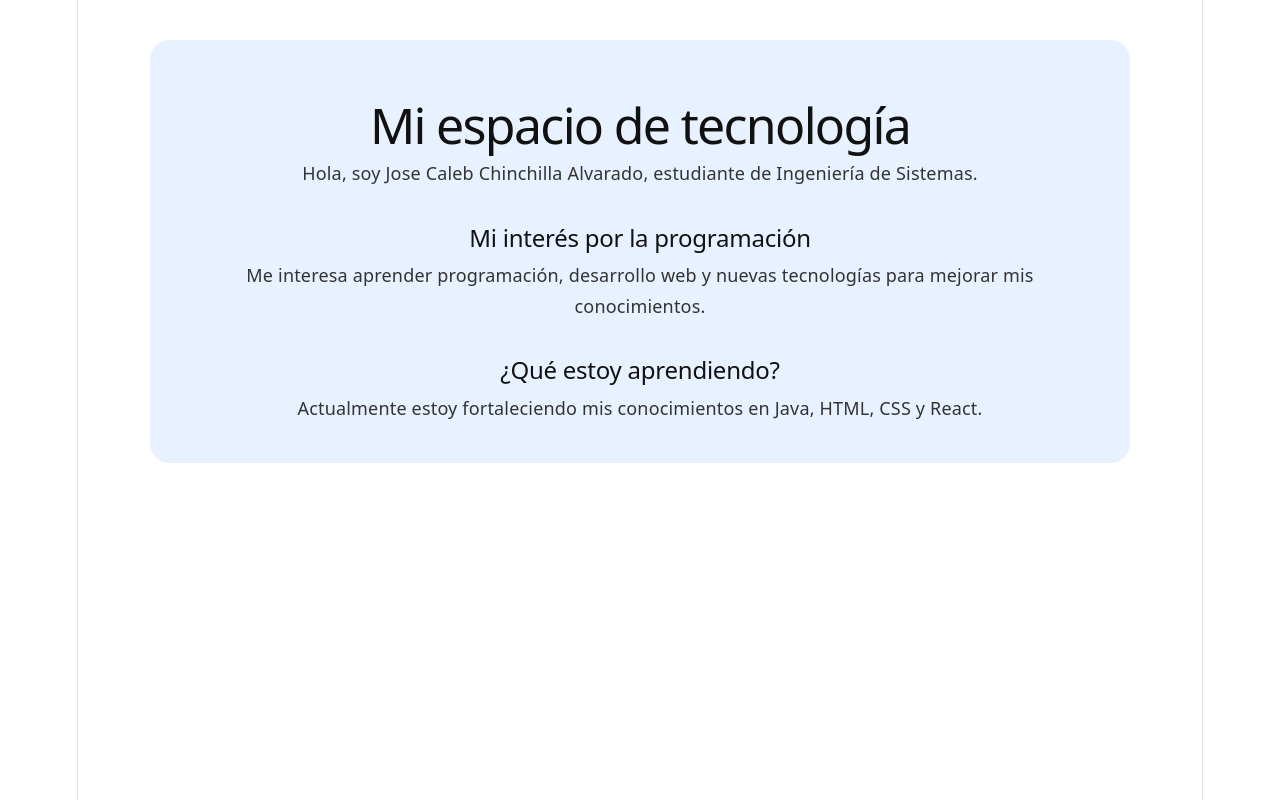
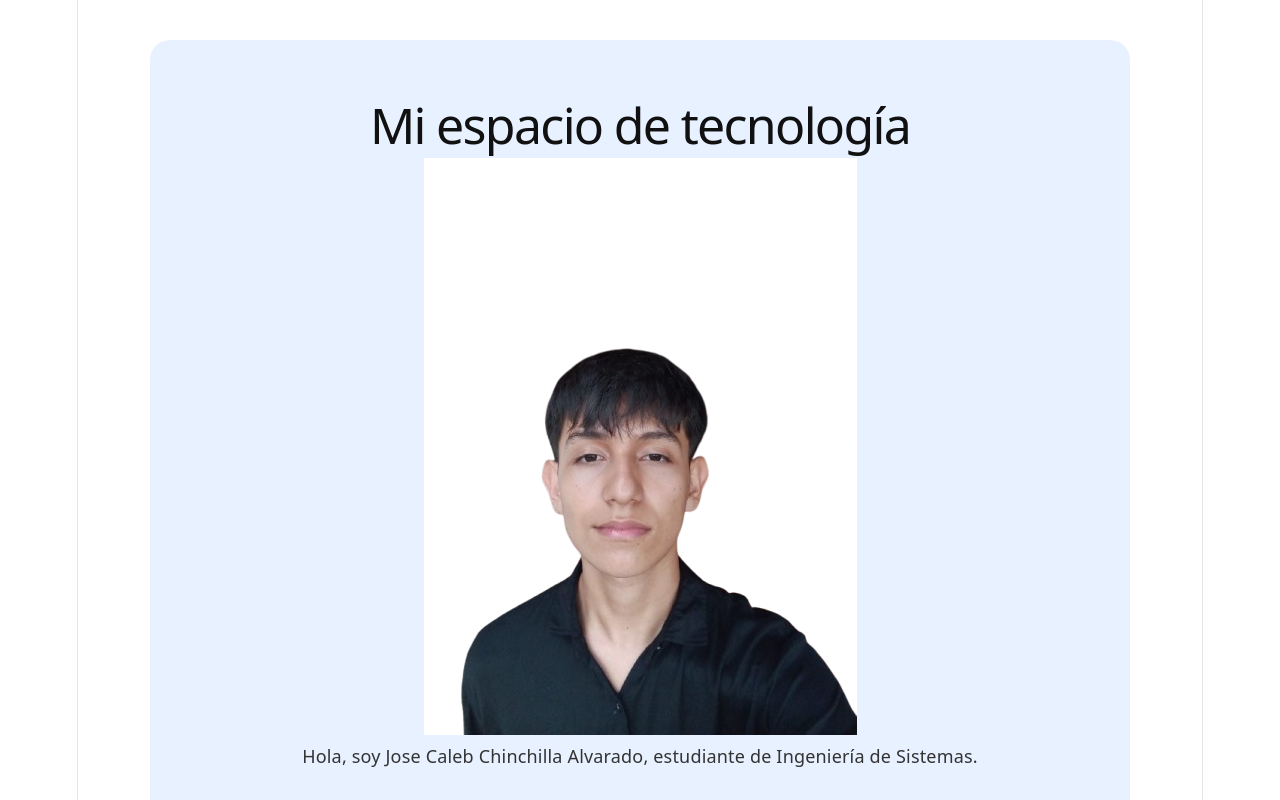
Before and after one commit to Jose4692/proyecto_react--, a React (Vite) app: page / in a window 1280 px wide. Shown: the top 800 px of the page. Built offline with nearby package versions, Linux system fonts and the light colour scheme.

Commit message:
agregar commit

```diff
--- a/src/App.jsx
+++ b/src/App.jsx
@@ -1,10 +1,12 @@
 import './App.css'
-
+import miFoto from './assets/foto.png'
 function App() {
   return (
     <main className="app">
 
       <h1>Mi espacio de tecnología</h1>
+
+      <img src={miFoto} alt="Foto" className="foto-perfil" />
 
       <p className="presentacion">
         Hola, soy Jose Caleb Chinchilla Alvarado,
```
Also changed, not shown: src/assets/foto.png (added).
